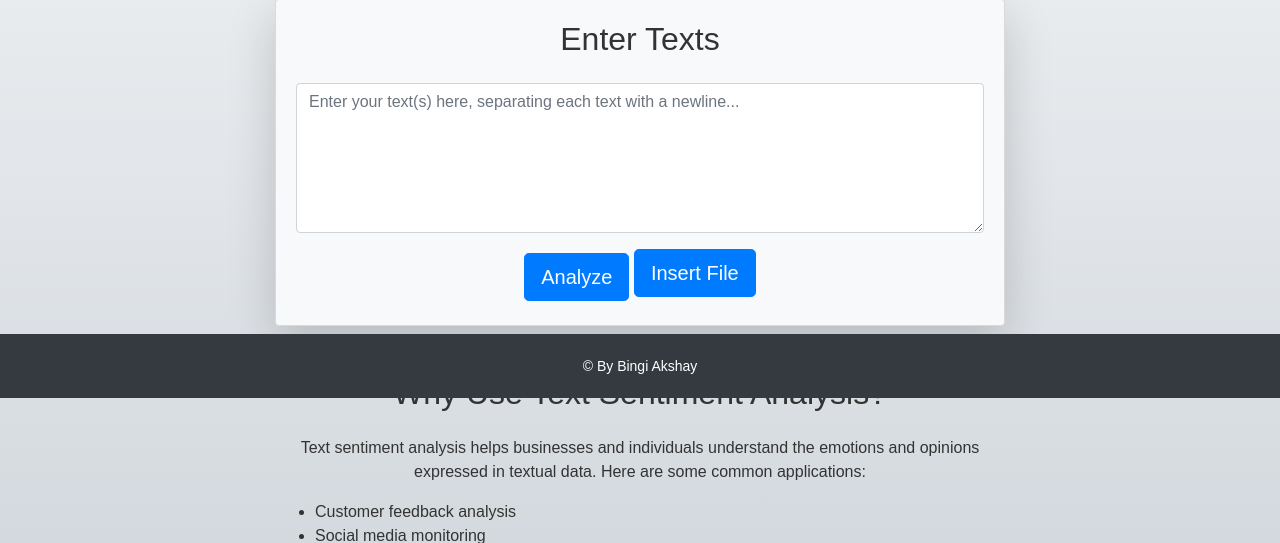
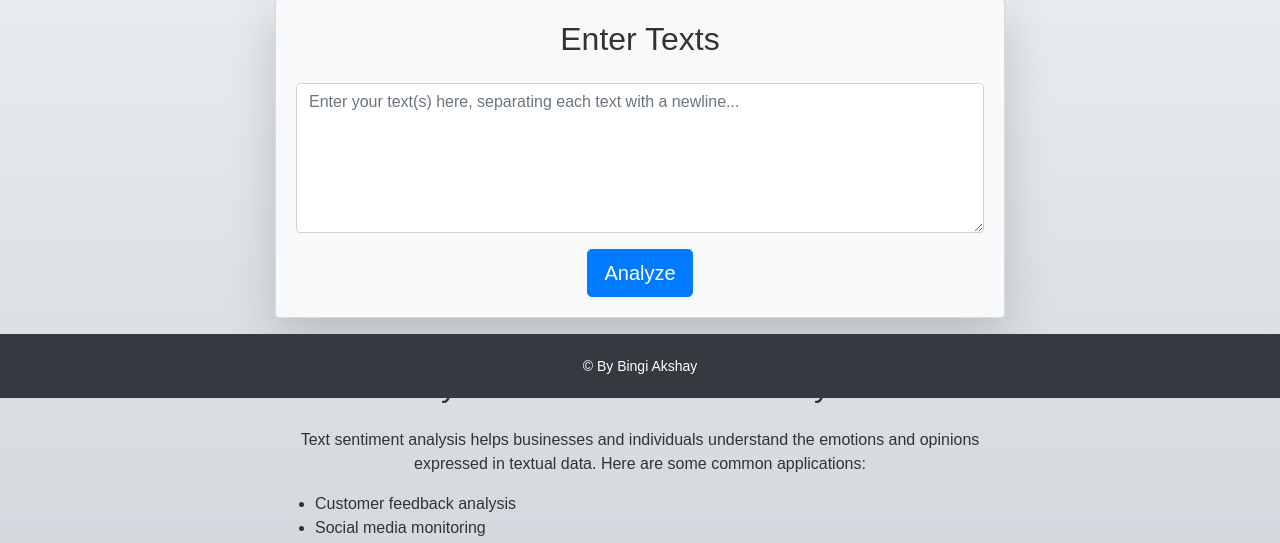
Before and after one commit to Akshay-2129/sentiment_analysis, a Flask app: page / in a window 1280 px wide. Shown: the part 402-945 px from the top of the page. Run offline with Flask 3, Linux system fonts and the light colour scheme; some libraries are stand-ins or nearby versions.

Commit message:
Removed file upload feature and updated interface

```diff
--- a/app.py
+++ b/app.py
@@ -7,13 +7,6 @@ import nltk
 nltk.download('vader_lexicon')
 
 app = Flask(__name__)
-
-# Set upload folder
-app.config['UPLOAD_FOLDER'] = './uploads'
-app.config['ALLOWED_EXTENSIONS'] = {'txt'}
-
-def allowed_file(filename):
-    return '.' in filename and filename.rsplit('.', 1)[1].lower() in app.config['ALLOWED_EXTENSIONS']
 
 # Function to analyze sentiment of text
 def analyze_sentiment(text):
@@ -37,7 +30,7 @@ def index():
         results = []
         sentiment_distribution = {'Positive': 0, 'Negative': 0, 'Neutral': 0}
 
-        # Handle text input
+        # Handle only text input
         user_texts = request.form.get('user_text')
         if user_texts:
             texts = user_texts.split('\n')
@@ -46,22 +39,6 @@ def index():
                 results.append((text, sentiment, percentage))
                 sentiment_distribution[sentiment] += 1
 
-        # Handle file input
-        if 'file' in request.files:
-            file = request.files['file']
-            if file and allowed_file(file.filename):
-                filename = os.path.join(app.config['UPLOAD_FOLDER'], file.filename)
-                file.save(filename)
-
-                # Read file and process each line
-                with open(filename, 'r') as f:
-                    file_content = f.read()
-                    texts = file_content.split('\n')
-                    for text in texts:
-                        sentiment, percentage = analyze_sentiment(text)
-                        results.append((text, sentiment, percentage))
-                        sentiment_distribution[sentiment] += 1
-
         return render_template('result.html', results=results, sentiment_data=sentiment_distribution)
 
     return render_template('index.html')
--- a/templates/index.html
+++ b/templates/index.html
@@ -67,11 +67,6 @@
                         <div class="text-center">
                             <button type="submit" class="btn btn-primary btn-lg">Analyze</button>
 
-                            <!-- File upload button -->
-                            <label class="btn btn-primary btn-lg">
-                                Insert File
-                                <input type="file" name="file" hidden>
-                            </label>
                         </div>
                     </form>
                 </div>
```
